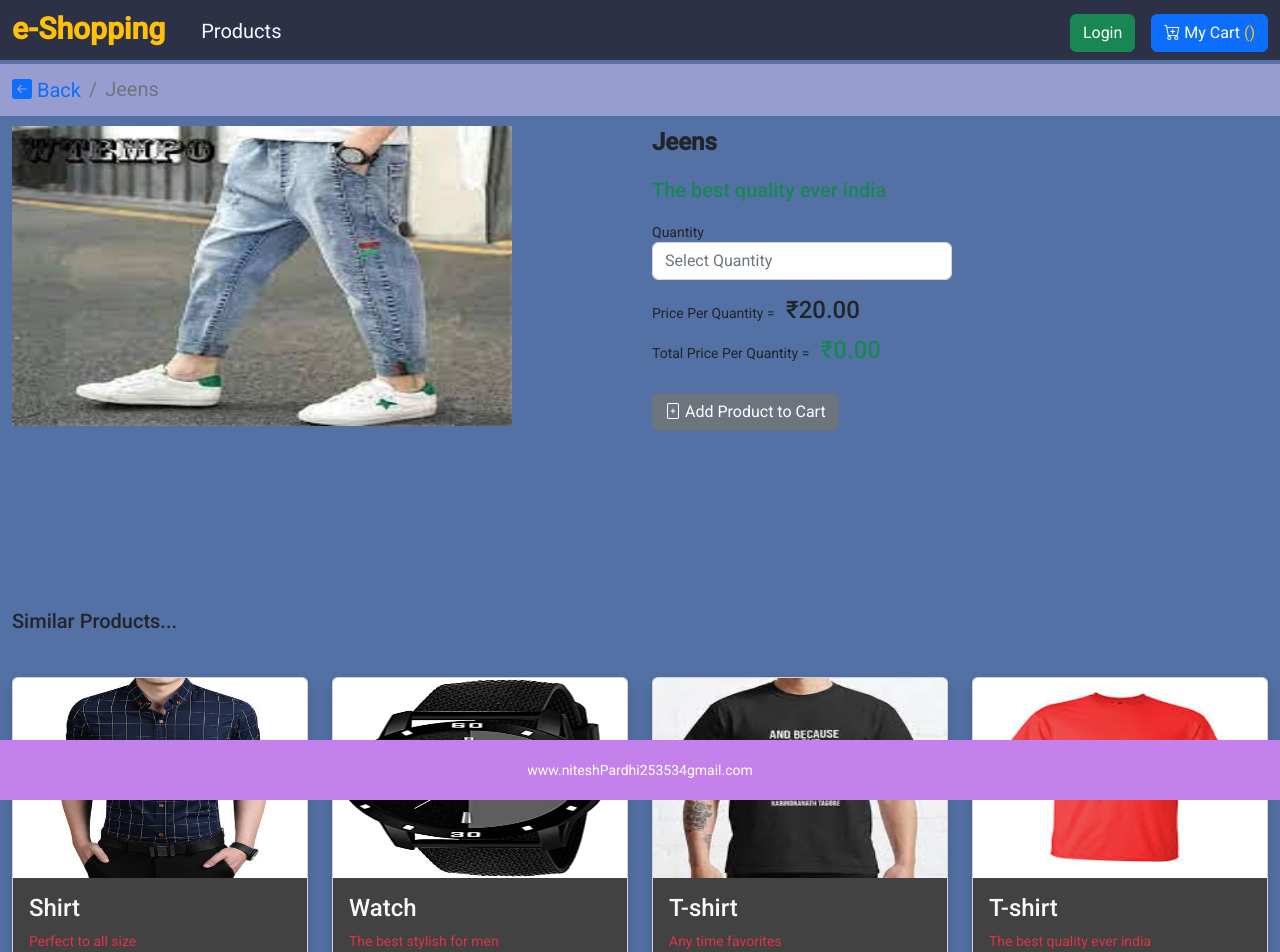
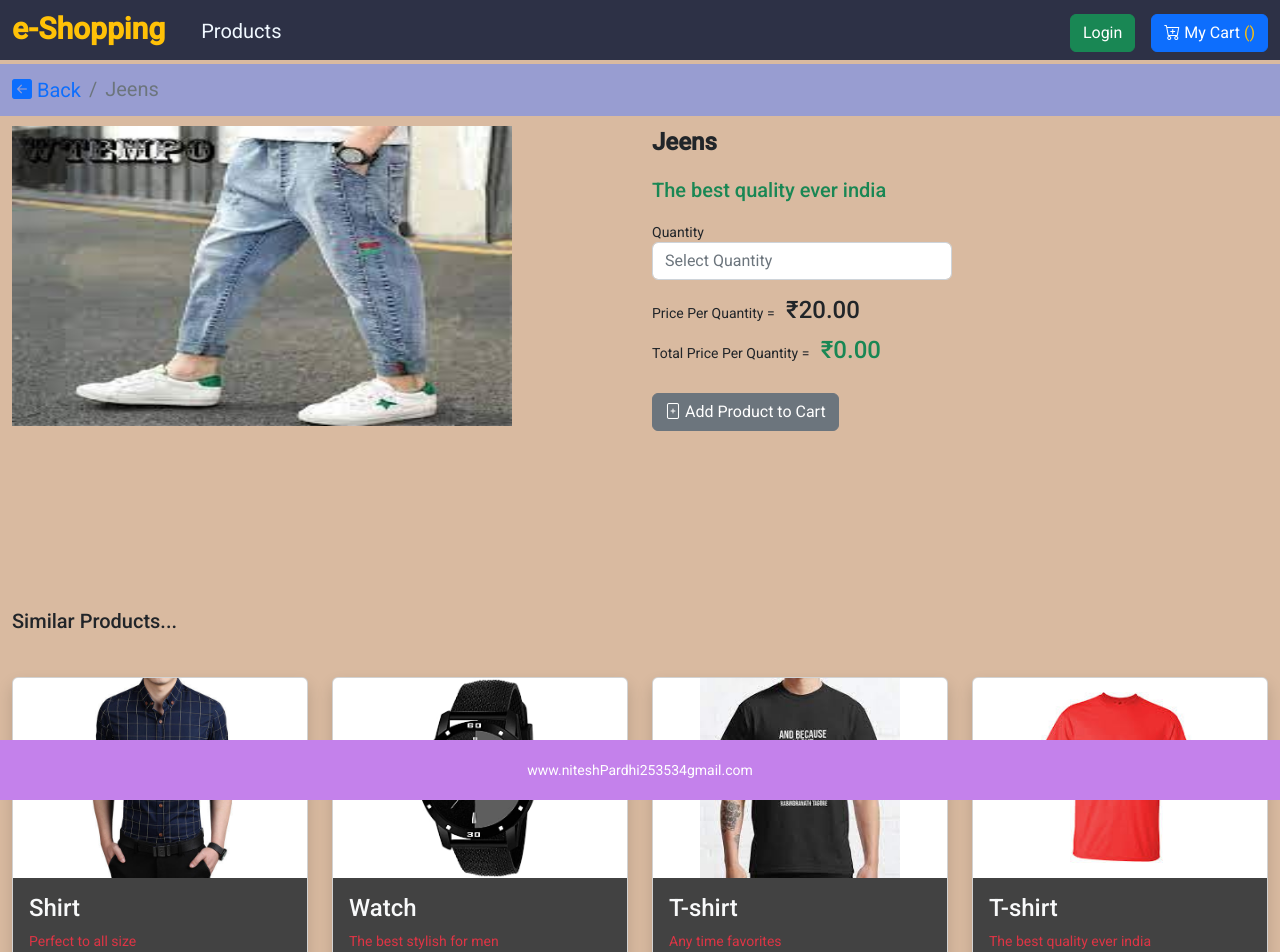
Before and after one commit to NiteshPardhi/eShopping-Cart, an Angular app: page /content-details/1 in a window 1280 px wide. Shown: the top 952 px of the page. Built offline with nearby package versions, Linux system fonts and the light colour scheme.

Commit message:
add interceptor and css for card

```diff
--- a/src/app/content-details/content-details.component.css
+++ b/src/app/content-details/content-details.component.css
@@ -1,26 +1,33 @@
-.container-fluid{
+.container-fluid {
   padding-bottom: 150px;
 }
-input{
+input {
   width: 300px;
 }
-.error{
+.error {
   color: red;
   font-size: 15px;
 }
-a{
+a {
   text-decoration: none;
 }
-nav{
+nav {
   font-size: 20px;
   background-color: #989dd1;
   padding-top: 15px;
   margin-bottom: 10px;
 }
-.card{
+.card {
   box-shadow: 0 0.5rem 1rem rgba(0, 0, 0, 0.15);
   margin-bottom: 10px;
+  transition: 0.6s linear;
+  &:hover {
+    transform: scale(1.02);
   }
-.card-body{
+}
+.card-body {
   background-color: #424242;
 }
+.card-img-top {
+  object-fit: contain;
+}
--- a/src/app/content-details/content-details.component.ts
+++ b/src/app/content-details/content-details.component.ts
@@ -6,7 +6,13 @@ import { Subscription } from 'rxjs';
 import { LoginComponent } from '../login/login.component';
 import { AuthService } from '../services/auth.service';
 import { CartService } from '../services/cart.service';
-
+export interface ProductData{
+  id:number,
+  name: string
+  description: string,
+  price: number,
+  img: string
+}
 @Component({
   selector: 'app-content-details',
   templateUrl: './content-details.component.html',
@@ -19,7 +25,7 @@ export class ContentDetailsComponent implements OnInit, OnDestroy {
   isSubmit = false;
   newId: any;
   selectedData: any = [];
-  productData: any = [];
+  productData: ProductData[] = [];
   totalProductPrice: any = 0;
 
   constructor(
--- a/src/app/content/content.component.ts
+++ b/src/app/content/content.component.ts
@@ -2,13 +2,20 @@ import { Component, OnInit } from '@angular/core';
 import { Router } from '@angular/router';
 import { CartService } from '../services/cart.service';
 
+export interface ProductData{
+  id:number,
+  name: string
+  description: string,
+  price: number,
+  img: string
+}
 @Component({
   selector: 'app-content',
   templateUrl: './content.component.html',
   styleUrls: ['./content.component.css'],
 })
 export class ContentComponent implements OnInit {
-  productArray: any = [];
+  productArray: ProductData[] = [];
   searchInput: string = '';
   filterData: any = [];
   newArray: any = [];
--- a/src/app/header/header.component.ts
+++ b/src/app/header/header.component.ts
@@ -21,7 +21,7 @@ export class HeaderComponent implements OnInit, OnDestroy {
     public dialog: MatDialog,
     private cartService: CartService,
     private authService: AuthService
-  ) {}
+  ) { }
 
   ngOnInit(): void {
     this.subscription = this.cartService.setTotalNoSubject.subscribe(
@@ -39,9 +39,15 @@ export class HeaderComponent implements OnInit, OnDestroy {
   }
 
   openCartDialog() {
-    this.dialog.open(CartComponent, {
-      width: '60%',
-    });
+    if (this.isAuthenticated) {
+      this.dialog.open(CartComponent, {
+        width: '60%',
+      });
+    } else {
+      this.dialog.open(LoginComponent, {
+        width: '40%',
+      });
+    }
   }
 
   openLogin() {
--- a/src/styles.css
+++ b/src/styles.css
@@ -7,5 +7,5 @@ body {
 body {
   margin: 0;
   font-family: Roboto, "Helvetica Neue", sans-serif;
-  background-color: #5371A5;
+  background-color: #D9BAA0;
 }
```
Lines whose indentation alone changed are shown as unchanged.
